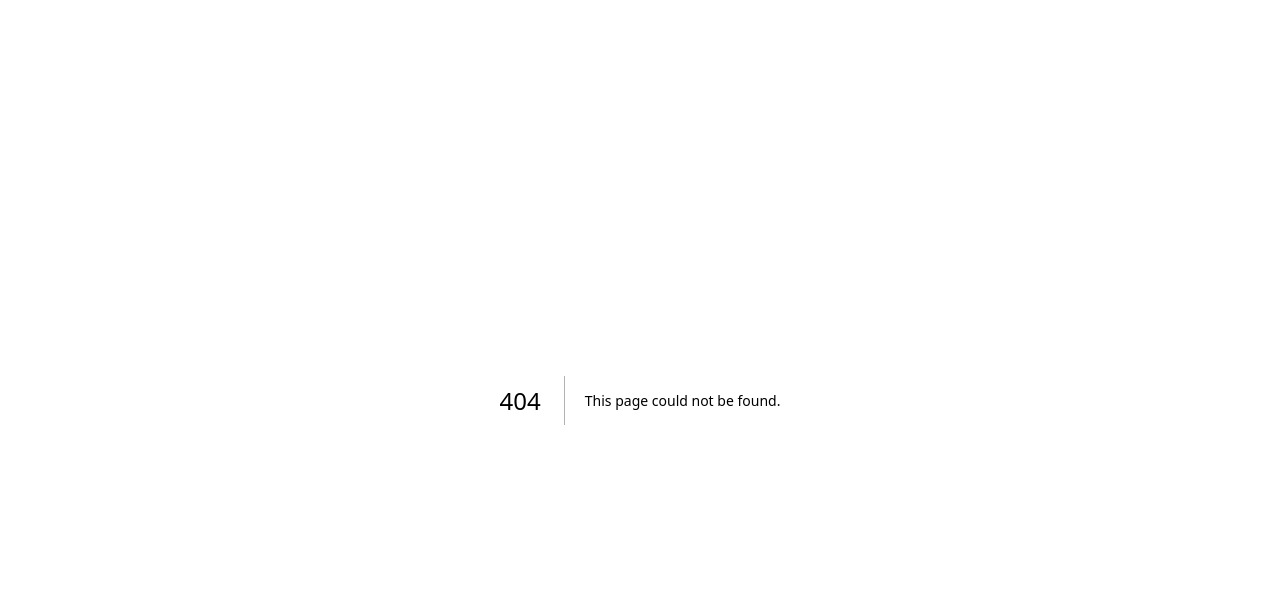
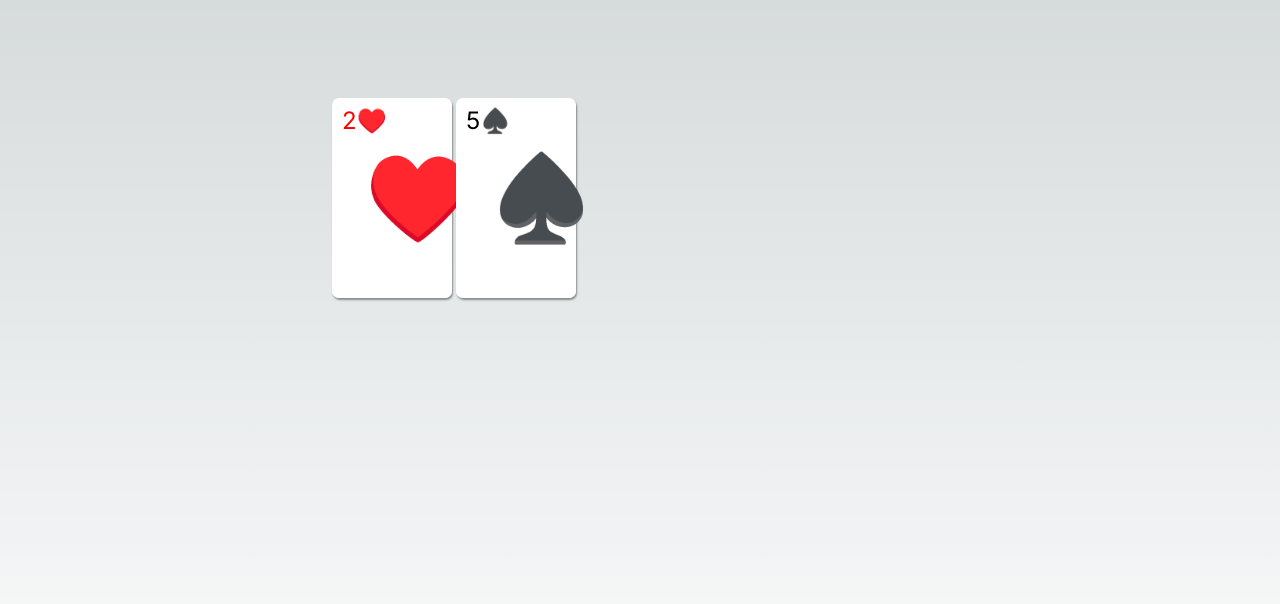
Before and after one commit to adamjohnsnow/chime-poker, a Next.js app: page /testingUi in a window 1280 px wide. Before the commit this address had no page. Shown: the top 604 px of the page. Built offline with nearby package versions, Linux system fonts and the light colour scheme.

Commit message:
deal card animation

```diff
--- /dev/null
+++ b/src/app/components/playingCard.tsx
@@ -0,0 +1,46 @@
+import { useState } from "react";
+import { Card } from "../lib/cards";
+import "../styles/playingCard.css"
+
+export function PlayingCard(card: Card){
+  const [show, setShow] = useState<Boolean>(false)
+
+  function getColour(){
+    if(card.suit === "♦️" || card.suit === "♥️"){
+      return "#FF0000"
+    } else {
+      return "#000"
+    }
+  }
+
+  function getValue(){
+    switch(card.value) {
+      case 14: {
+        return "A"
+        }
+      case 13: {
+        return "K"
+      }
+      case 12: {
+        return "Q"
+      }
+      case 11: {
+        return "J"
+      }
+      default: {
+        return card.value
+      }
+    }
+  }
+
+  function turnCard(){
+    setShow(!show)
+  }
+  return (
+    <div className="card-wrapper" style={{ color: getColour()}} onClick={turnCard}>
+      <div className="card-back"></div>
+      <div className="card-face">
+        <div className="card-value">{getValue()}{card.suit}</div><div className="card-suit">{card.suit}</div></div>
+    </div>
+  )
+}
--- /dev/null
+++ b/src/app/game/[id].tsx
@@ -0,0 +1,105 @@
+'use client'
+
+import { useState } from "react"
+import { PlayingCard } from "../components/playingCard"
+import { Card } from "../lib/cards"
+import { ChimeConfig, createAttendee } from "../lib/chime"
+import { ChimeProvider } from "../lib/chimeUtils"
+import { getGame, gameState, nextCards, resetCards } from "../lib/game"
+import { Player } from "../lib/player"
+
+export function Game() {
+  const [gameId, setGameId] = useState<string>()
+  const [chimeConfig, setChimeConfig] = useState<ChimeConfig>()
+  const [meetingSession, setMeetingSession] = useState<ChimeProvider>()
+  const [communityCards, setCommunityCards] = useState<Card[]>([])
+
+  async function joinGame(){
+    const input = document.getElementById('game-id-input') as HTMLInputElement
+    setGameId(input?.value)
+
+    const game = await getGame(input?.value)
+    if (!game){
+      return
+    }
+    game.players = game.players.concat(new Player('test'))
+    renderGame(game)
+  }
+
+  async function renderGame(game: gameState){
+    console.log('game', game)
+    const attendee = await createAttendee(game.chimeConfig)
+
+    if(!attendee){
+      alert('Unable to create attendee')
+      return
+    }
+
+    const meeting = new ChimeProvider(game.chimeConfig, attendee)
+
+    if(meeting) {
+      setGameId(game.id)
+      setChimeConfig(game.chimeConfig)
+      setMeetingSession(meeting)
+    } else {
+      alert('Unable to create call session')
+    }
+  }
+
+  async function nextAction() {
+    if(!gameId){return}
+
+    const cards = await nextCards(gameId)
+    console.log(cards)
+
+    if(cards){
+      setCommunityCards(cards)
+    }
+  }
+
+  async function nextRound() {
+    if(!gameId){return}
+
+    await resetCards(gameId)
+
+    setCommunityCards([])
+  }
+
+  return (
+  <main className="flex min-h-screen flex-col items-center justify-between p-24">
+  <audio id="chime-audio" />
+  <div className="z-10 max-w-5xl w-full items-center justify-between font-mono text-sm lg:flex">
+    <p className="fixed left-0 top-0 flex w-full justify-center border-b border-gray-300 bg-gradient-to-b from-zinc-200 pb-6 pt-8 backdrop-blur-2xl dark:border-neutral-800 dark:bg-zinc-800/30 dark:from-inherit lg:static lg:w-auto  lg:rounded-xl lg:border lg:bg-gray-200 lg:p-4 lg:dark:bg-zinc-800/30">
+      Chime Poker
+    </p>
+    <div className="fixed bottom-0 left-0 flex h-48 w-full items-end justify-center bg-gradient-to-t from-white via-white dark:from-black dark:via-black lg:static lg:h-auto lg:w-auto lg:bg-none">
+      <a
+        className="pointer-events-none flex place-items-center gap-2 p-8 lg:pointer-events-auto lg:p-0"
+        href="https://vercel.com?utm_source=create-next-app&utm_medium=appdir-template&utm_campaign=create-next-app"
+        target="_blank"
+        rel="noopener noreferrer"
+      >
+        By{' '}
+        Adam Snow
+      </a>
+    </div>
+  </div>
+
+
+    <>
+      <div>You are in game: {gameId}</div><div>
+      <form action={nextAction}><button>Next</button></form>
+      <form action={nextRound}><button>Redeal</button></form></div>
+      <div className="community-cards">
+        {communityCards.map((item, i) =>
+            <PlayingCard key={i}value={item.value} suit={item.suit}></PlayingCard>
+        )}
+      </div>
+    </>
+  <div className="mb-32 grid text-center lg:max-w-5xl lg:w-full lg:mb-0 lg:text-left font-mono">
+    A multi-player, single-page poker game with video chat. Next,js, React, AWS Chime
+  </div>
+</main>
+  )
+
+}
--- a/src/app/lib/cards.ts
+++ b/src/app/lib/cards.ts
@@ -29,7 +29,7 @@ export class Deck {
 
   private createSuit(suit: string): sortableCard[] {
     const cards: sortableCard[] = [];
-    for (let i = 1; i < 14; i++) {
+    for (let i = 2; i <= 14; i++) {
       const card = { value: i, suit: suit, sort: Math.random() };
       cards.push(card);
     }
--- a/src/app/lib/player.ts
+++ b/src/app/lib/player.ts
@@ -1,9 +1,15 @@
+import * as uuid from "uuid";
 import { Card } from "./cards";
 
 export class Player {
   public cards: Card[];
+  public id: string;
+  public name: string;
 
-  constructor() {
+  constructor(name: string) {
+    this.id = uuid.v4();
+
     this.cards = [];
+    this.name = name;
   }
 }
--- a/src/app/page.tsx
+++ b/src/app/page.tsx
@@ -1,6 +1,5 @@
 'use client'
 
-import { useRouter } from "next/router";
 import Game from "./pages/game";
 
 export default function Home() {
--- a/src/app/pages/game.tsx
+++ b/src/app/pages/game.tsx
@@ -5,12 +5,17 @@ import { createNewGame, getGame, gameState, nextCards, resetCards }from "../lib/
 import { ChimeConfig, createAttendee } from "../lib/chime";
 import { ChimeProvider } from "../lib/chimeUtils";
 import { Card } from "../lib/cards";
+import { Player } from "../lib/player";
+import { PlayingCard } from "../components/playingCard";
+
+import '../styles/table.css'
 
 export default function Game() {
   const [gameId, setGameId] = useState<string>()
   const [chimeConfig, setChimeConfig] = useState<ChimeConfig>()
   const [meetingSession, setMeetingSession] = useState<ChimeProvider>()
   const [communityCards, setCommunityCards] = useState<Card[]>([])
+  const [player, setPlayer] = useState()
 
   useEffect(()=> {
     if(chimeConfig) { console.log('chime config updated') }
@@ -23,59 +28,12 @@ export default function Game() {
   async function startNewGame() {
     const game = await createNewGame()
     if(!game){return}
-    renderGame(JSON.parse(game) as gameState)
+    const gameState = JSON.parse(game) as gameState
+    gameState.players = gameState.players.concat(new Player('captain'))
+    //renderGame(gameState)
   }
 
-  async function joinGame(){
-    const input = document.getElementById('game-id-input') as HTMLInputElement
-    setGameId(input?.value)
-
-    const game = await getGame(input?.value)
-    if (!game){
-      return
-    }
-    renderGame(game)
-  }
-
-  async function renderGame(game: gameState){
-    console.log('game', game)
-    const attendee = await createAttendee(game.chimeConfig)
-
-    if(!attendee){
-      alert('Unable to create attendee')
-      return
-    }
-
-    const meeting = new ChimeProvider(game.chimeConfig, attendee)
-
-    if(meeting) {
-      setGameId(game.id)
-      setChimeConfig(game.chimeConfig)
-      setMeetingSession(meeting)
-    } else {
-      alert('Unable to create call session')
-    }
-  }
-
-  async function nextAction() {
-    if(!gameId){return}
-
-    const cards = await nextCards(gameId)
-    console.log(cards)
-
-    if(cards){
-      setCommunityCards(cards)
-    }
-  }
-
-  async function nextRound() {
-    if(!gameId){return}
-
-    await resetCards(gameId)
-
-    setCommunityCards([])
-  }
-
+  function joinGame(){}
   return (
     <main className="flex min-h-screen flex-col items-center justify-between p-24">
       <audio id="chime-audio" />
@@ -95,24 +53,14 @@ export default function Game() {
           </a>
         </div>
       </div>
-
-
-      { gameId ?
-        <>
-          <div>You are in game: {gameId}</div><div>
-          <form action={nextAction}><button>Next</button></form>
-          <form action={nextRound}><button>Redeal</button></form></div>
-          <ul>{communityCards.map((item, i) => <li key={i}>{item.value}{item.suit}</li>)}</ul>
-        </>
-        :
         <>
           <div><form action={startNewGame}><button>Start new game</button></form></div>
           <div>Or</div>
           <div><form action={joinGame}><input type='text' placeholder="Enter game id" id='game-id-input'></input><br /><button>Join game</button></form></div>
         </>
-      }
+
       <div className="mb-32 grid text-center lg:max-w-5xl lg:w-full lg:mb-0 lg:text-left font-mono">
-        A multi-player poker game with video chat. Next,js, React, AWS Chime
+        A multi-player, single-page poker game with video chat. Next,js, React, AWS Chime
       </div>
     </main>
   )
--- /dev/null
+++ b/src/app/styles/playingCard.css
@@ -0,0 +1,72 @@
+.card-back {
+  position: absolute;
+  height: 100%;
+  width: 100%;
+  --s: 20px; /* control the size*/
+  --_g: radial-gradient(#0000 70%, #1a2030 71%);
+  background: var(--_g), var(--_g) calc(var(--s) / 2) calc(var(--s) / 2),
+    conic-gradient(#0f9177 25%, #fdebad 0 50%, #d34434 0 75%, #b5d999 0);
+  background-size: var(--s) var(--s);
+  backface-visibility: hidden;
+  transform: rotateY(180deg);
+  border-radius: 7px;
+}
+
+.card-wrapper {
+  animation-name: fly-in;
+  animation-duration: 2s;
+  animation-timing-function: ease-in-out;
+  animation-fill-mode: both;
+  transform-style: preserve-3d;
+  backface-visibility: hidden;
+  position: relative;
+  width: 120px;
+  height: 200px;
+  box-shadow: 1px 2px 2px rgba(0, 0, 0, 0.4);
+  margin: 2px;
+  border-radius: 7px;
+}
+
+.card-face {
+  position: absolute;
+  top: 0;
+  left: 0;
+  bottom: 0;
+  right: 0;
+  width: 100%;
+  height: 100%;
+  background: #ffffff;
+  border-radius: 7px;
+}
+
+.card-value {
+  margin: 5px 0 0 10px;
+  font-size: 24px;
+}
+
+.card-suit {
+  margin: -5px 0 0 33px;
+  font-size: 84px;
+}
+
+.card-wrapper:hover {
+  box-shadow: 0px 3px 6px rgba(0, 0, 0, 0.6);
+}
+.card-wrapper:active {
+  transform: scale(1.05);
+}
+
+@keyframes fly-in {
+  0% {
+    transform: rotateY(180deg) rotateX(0) translateZ(0) translateX(700px)
+      translateY(-400px);
+  }
+  40% {
+    transform: rotateY(180deg) rotateX(0) translateZ(-30px) translateX(0)
+      translateY(0);
+  }
+  100% {
+    transform: rotateY(0deg) rotateX(0) translateZ(0) translateX(0)
+      translateY(0);
+  }
+}
--- /dev/null
+++ b/src/app/styles/table.css
@@ -0,0 +1,16 @@
+.community-cards {
+  display: flex;
+  width: 620px;
+}
+
+.community-cards :nth-child(1) {
+  animation-delay: 0.5s;
+  -webkit-animation-delay: 0.5s;
+}
+.community-cards :nth-child(2) {
+  animation-delay: 1s;
+  -webkit-animation-delay: 1s;
+}
+.community-cards :nth-child(3) {
+  animation-delay: 1.5s;
+}
--- /dev/null
+++ b/src/app/testingUi/page.tsx
@@ -0,0 +1,19 @@
+'use client'
+
+import { PlayingCard } from "../components/playingCard"
+import { Card } from "../lib/cards"
+import "../styles/table.css"
+
+export default function Test() {
+
+  const cards = [
+    new Card(1, "♠️")
+  ]
+  return <main className="flex min-h-screen flex-col items-center justify-between p-24">
+    <div className="community-cards">
+      <PlayingCard value={2} suit="♥️"></PlayingCard>
+      <PlayingCard value={5} suit="♠️"></PlayingCard>
+    </div>
+  </main>
+
+}
```
Also changed, not shown: 1 other file (tests, documents, lock files or other folders).
